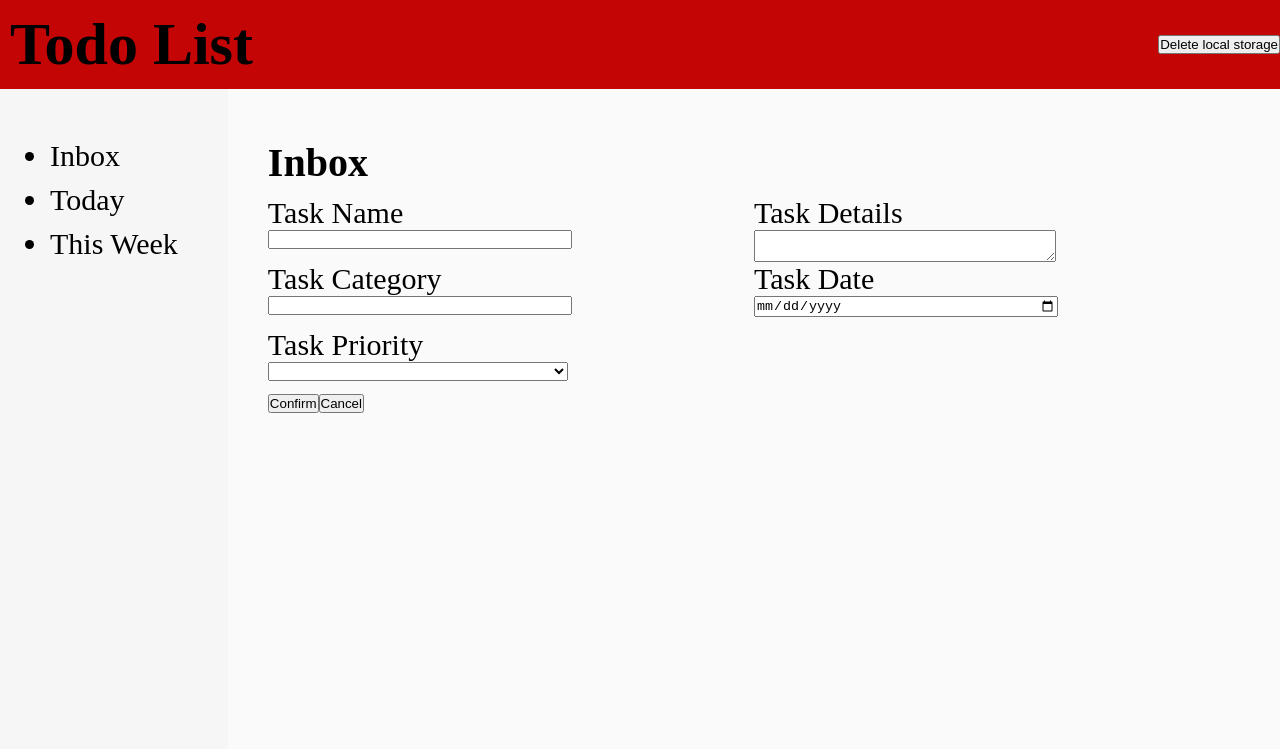
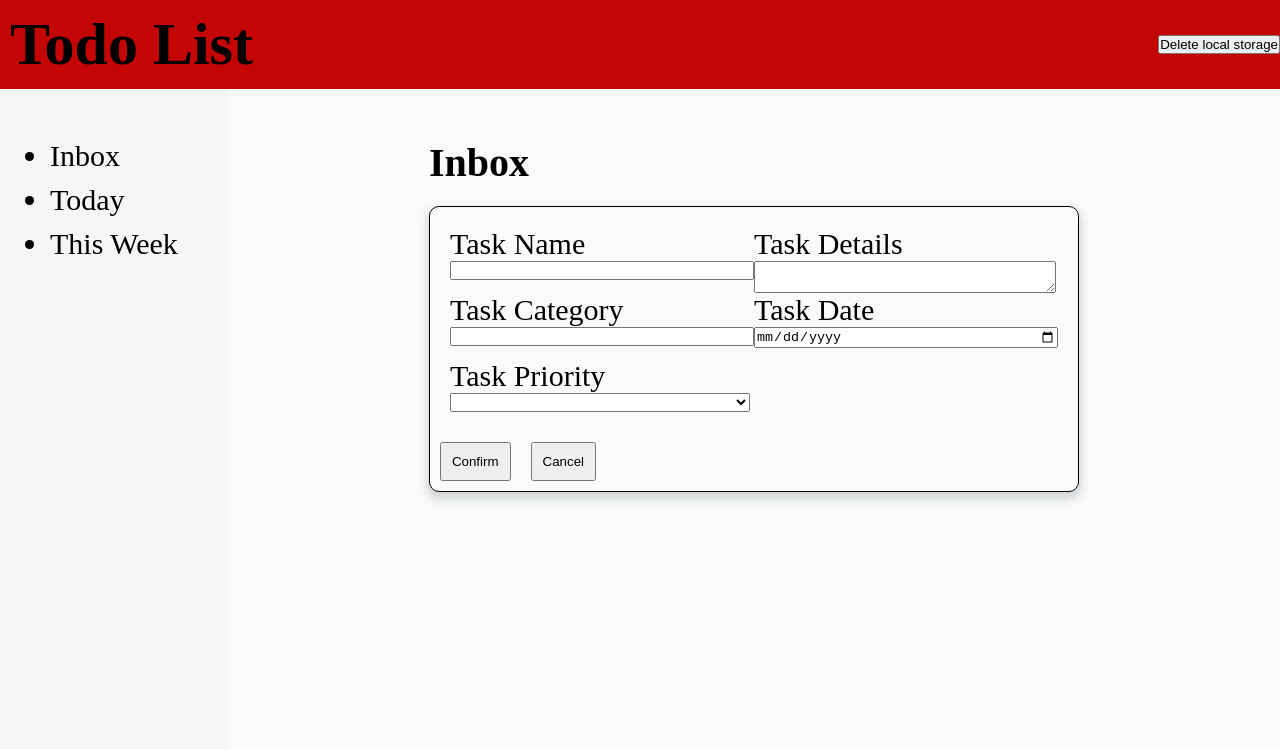
Before and after one commit to miroslav-zarenkov/todo-list, a website built with webpack: page dist/index.html in a window 1280 px wide. Both pictures are taken after a click on the button "Add task". Shown: the top 749 px of the page. Built offline with nearby package versions, Linux system fonts and the light colour scheme; files whose address does not match are found by name.

Commit message:
Change add task UI

```diff
--- a/src/style.css
+++ b/src/style.css
@@ -79,15 +79,26 @@ main {
     background-color: #f6f6f6;
 }
 
+.menu li {
+    cursor: pointer;
+}
+
 .content {
     flex: 1 0 auto;
-    background-color: rgb(250 250 250)
+    background-color: rgb(250 250 250);
+    display: flex;
+    justify-content: center;
+    align-items: flex-start;
 }
+
+
 
 .content>* {
     padding: 2rem;
     margin: 2rem;
 }
+
+.inbox-wrapper {}
 
 footer {
     display: flex;
@@ -166,12 +177,23 @@ main.active-overlay {
 .add-task-container.active {
     display: flex;
     flex-direction: column;
+    margin: 2rem auto;
+    border: 1px solid black;
+    border-radius: 10px;
+    box-shadow: 0px 5px 10px 2px rgba(34, 60, 80, 0.2);
+}
+
+.add-task-buttons-wrapper>button {
+    margin: 1rem;
+    padding: 1rem;
 }
 
 form {
     display: grid;
     grid-template-columns: 1fr 1fr;
     grid-template-rows: 1fr 1fr;
+    margin: 1rem;
+    padding: 1rem;
 }
 
 
```
Also changed, not shown: dist/favicon.ico, dist/main.js, src/favicon.ico.
